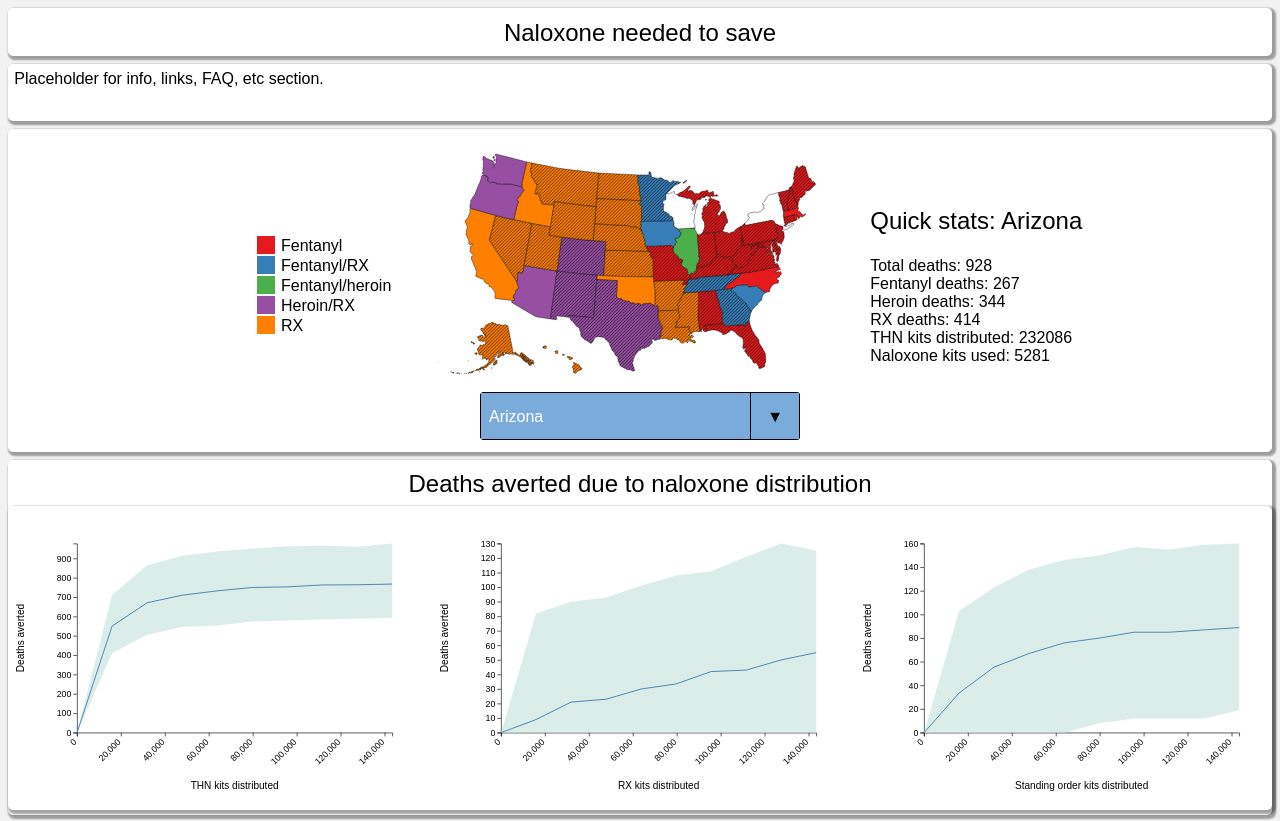
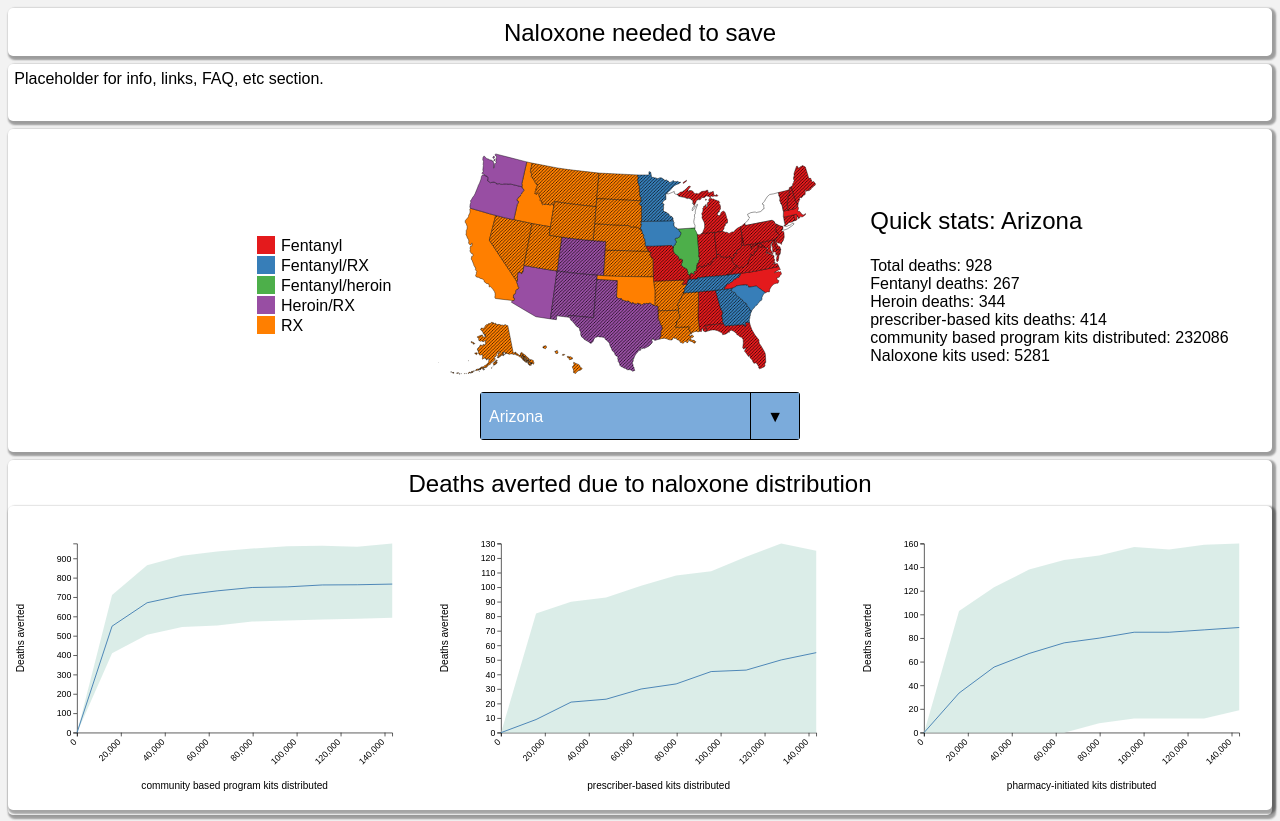
Before and after one commit to declanoller/naloxone-needed-to-save-site, a plain HTML site: page index.html in a window 1280 px wide. Shown: the top 821 px of the page. Drawn offline with nearby package versions, Linux system fonts and the light colour scheme.

Commit message:
Tidied up labelling. Moved javascript to main file.

```diff
--- a/index.html
+++ b/index.html
@@ -61,6 +61,12 @@
 
 </div>
 
+<div class="container", id="non_model_note">
+  <div class="item" id="header_links">
+    Note: Only community-based kits deaths averted provided for states not included
+    within the model fitting.
+  </div>
+</div>
 
 <div class="container plot_section">
   <div class="plot_section_title">
@@ -99,148 +105,7 @@
 
 
 
-<script type="text/javascript">
-
-function stateStatsOverview(data, state){
-
-  if (Object.keys(data).includes(state)) {
-    var text = ("<br/>Total deaths: " + data[state]["data_overview"]["yearly_deaths"]);
-    text += ("<br/>Fentanyl deaths: " + data[state]["data_overview"]["yearly_fentanyl_deaths"]);
-    text += ("<br/>Heroin deaths: " + data[state]["data_overview"]["yearly_heroin_deaths"]);
-    text += ("<br/>RX deaths: " + data[state]["data_overview"]["yearly_rx_deaths"]);
-    text += ("<br/>THN kits distributed: " + data[state]["data_overview"]["yearly_THN_kits_dist"]);
-    text += ("<br/>Naloxone kits used: " + data[state]["data_overview"]["kits_used"]);
-
-    return text;
-
-  }
-  else {
-    return '';
-  }
-
-
-}
-
-
-
-
-
-d3.json("all_states.json", function(error, nns_data) {
-    // List of groups (here I have one group per column)
-    //console.log(nns_data);
-    //console.log(Object.keys(nns_data));
-    var statesWithData = Object.keys(nns_data);
-
-    var state_selected = statesWithData[0];
-    var quick_info_title = "Quick stats: ";
-    var state_sel = d3.select("#stats_state_label")
-                    .append("text")
-                    .text(quick_info_title + state_selected);
-
-    var state_info = d3.select("#state_stats_overview")
-                    .append("text")
-                    .html(stateStatsOverview(nns_data, state_selected));
-
-
-
-
-
-
-
-
-// Load GeoJSON data and merge with states data
-d3.json("us-states.json", function(geo_json_data) {
-
-
-
-// Find the corresponding state inside the GeoJSON
-for (var j = 0; j < geo_json_data.features.length; j++)  {
-	var geo_json_dataState = geo_json_data.features[j].properties.name;
-
-    if (statesWithData.includes(geo_json_dataState)) {
-      var epidemic_type = nns_data[geo_json_dataState]["epidemic_type"];
-      var model_nonmodel = nns_data[geo_json_dataState]["model_nonmodel"];
-      geo_json_data.features[j].properties.epidemic_type = epidemic_type;
-      geo_json_data.features[j].properties.model_nonmodel = model_nonmodel;
-    }
-    else {
-      geo_json_data.features[j].properties.epidemic_type = "Unknown";
-      geo_json_data.features[j].properties.model_nonmodel = 'nonmodel';
-    }
-
-}
-
-
-
-var plot_1 = new PlotNNS("#plot_1", nns_data, "deaths_averted_curve", "THN kits distributed", "Deaths averted", state_selected);
-var plot_2 = new PlotNNS("#plot_2", nns_data, "deaths_averted_RX_curve", "RX kits distributed", "Deaths averted", state_selected);
-var plot_3 = new PlotNNS("#plot_3", nns_data, "deaths_averted_standing_order_curve", "Standing order kits distributed", "Deaths averted", state_selected);
-
-var plot_4 = new PlotNNS("#plot_4", nns_data, "pNX_vary_THN", "THN kits distributed", "Probability of naloxone use", state_selected);
-var plot_5 = new PlotNNS("#plot_5", nns_data, "pNX_vary_RX", "RX kits distributed", "Probability of naloxone use", state_selected);
-var plot_6 = new PlotNNS("#plot_6", nns_data, "pNX_vary_standing_order", "Standing order kits distributed", "Probability of naloxone use", state_selected);
-
-
-//////////////////////////////////
-//        UPDATE FUNCTIONS
-//////////////////////////////////
-
-function update(selectedGroup) {
-
-  if (statesWithData.includes(selectedGroup)){
-
-
-    console.log('updating to state: ' + selectedGroup);
-    state_selected = selectedGroup;
-    state_sel.text(quick_info_title + state_selected);
-    state_info.html(stateStatsOverview(nns_data, state_selected));
-
-    d3.select('#selectButton').property('value', state_selected);
-
-    plot_1.updateData(state_selected);
-    plot_2.updateData(state_selected);
-    plot_3.updateData(state_selected);
-    plot_4.updateData(state_selected);
-    plot_5.updateData(state_selected);
-    plot_6.updateData(state_selected);
-
-  }
-
-}
-
-var map_legend_obj = new MapLegend("#state_map", "#state_map_legend_box", geo_json_data.features, update);
-
-
-// add the options to the button
-d3.select("#selectButton")
-  .selectAll('myOptions')
-  .data(geo_json_data.features)
-  .enter()
-  .append('option')
-  .text(function (d) { return d.properties.name; }) // text showed in the menu
-  .attr("value", function (d) { return d.properties.name; }) // corresponding value returned by the button
-
-d3.select('#selectButton').property('value', state_selected);
-
-// When the button is changed, run the updateChart function
-d3.select("#selectButton").on("change", function(d) {
-    // recover the option that has been chosen
-    var selectedOption = d3.select(this).property("value");
-    // run the updateChart function with this selected option
-    update(selectedOption);
-})
-
-
-
-  update(state_selected);
-
-
-	});//us-states.json
-
-
-});//all_states.csv
-
-
+<script src="main.js">
 </script>
 
 
--- /dev/null
+++ b/main.js
@@ -0,0 +1,143 @@
+function stateStatsOverview(data, state){
+
+  if (Object.keys(data).includes(state)) {
+    var text = ("<br/>Total deaths: " + data[state]["data_overview"]["yearly_deaths"]);
+    text += ("<br/>Fentanyl deaths: " + data[state]["data_overview"]["yearly_fentanyl_deaths"]);
+    text += ("<br/>Heroin deaths: " + data[state]["data_overview"]["yearly_heroin_deaths"]);
+    text += ("<br/>prescriber-based kits deaths: " + data[state]["data_overview"]["yearly_rx_deaths"]);
+    text += ("<br/>community based program kits distributed: " + data[state]["data_overview"]["yearly_THN_kits_dist"]);
+    text += ("<br/>Naloxone kits used: " + data[state]["data_overview"]["kits_used"]);
+
+    return text;
+
+  }
+  else {
+    return '';
+  }
+
+
+}
+
+
+
+
+
+d3.json("all_states.json", function(error, nns_data) {
+    // List of groups (here I have one group per column)
+    //console.log(nns_data);
+    //console.log(Object.keys(nns_data));
+    var statesWithData = Object.keys(nns_data);
+
+    var state_selected = statesWithData[0];
+    var quick_info_title = "Quick stats: ";
+    var state_sel = d3.select("#stats_state_label")
+                    .append("text")
+                    .text(quick_info_title + state_selected);
+
+    var state_info = d3.select("#state_stats_overview")
+                    .append("text")
+                    .html(stateStatsOverview(nns_data, state_selected));
+
+
+
+
+
+
+
+
+// Load GeoJSON data and merge with states data
+d3.json("us-states.json", function(geo_json_data) {
+
+
+
+// Find the corresponding state inside the GeoJSON
+for (var j = 0; j < geo_json_data.features.length; j++)  {
+	var geo_json_dataState = geo_json_data.features[j].properties.name;
+
+    if (statesWithData.includes(geo_json_dataState)) {
+      var epidemic_type = nns_data[geo_json_dataState]["epidemic_type"];
+      var model_nonmodel = nns_data[geo_json_dataState]["model_nonmodel"];
+      geo_json_data.features[j].properties.epidemic_type = epidemic_type;
+      geo_json_data.features[j].properties.model_nonmodel = model_nonmodel;
+    }
+    else {
+      geo_json_data.features[j].properties.epidemic_type = "Unknown";
+      geo_json_data.features[j].properties.model_nonmodel = 'nonmodel';
+    }
+
+}
+
+
+
+var plot_1 = new PlotNNS("#plot_1", nns_data, "deaths_averted_curve", "community based program kits  distributed", "Deaths averted", state_selected);
+var plot_2 = new PlotNNS("#plot_2", nns_data, "deaths_averted_RX_curve", "prescriber-based kits distributed", "Deaths averted", state_selected);
+var plot_3 = new PlotNNS("#plot_3", nns_data, "deaths_averted_standing_order_curve", "pharmacy-initiated kits distributed", "Deaths averted", state_selected);
+
+var plot_4 = new PlotNNS("#plot_4", nns_data, "pNX_vary_THN", "community based program kits distributed", "Probability of naloxone use", state_selected);
+var plot_5 = new PlotNNS("#plot_5", nns_data, "pNX_vary_RX", "prescriber-based kits distributed", "Probability of naloxone use", state_selected);
+var plot_6 = new PlotNNS("#plot_6", nns_data, "pNX_vary_standing_order", "pharmacy-initiated kits distributed", "Probability of naloxone use", state_selected);
+
+
+//////////////////////////////////
+//        UPDATE FUNCTIONS
+//////////////////////////////////
+
+function update(selectedGroup) {
+
+  if (statesWithData.includes(selectedGroup)){
+
+
+    console.log('updating to state: ' + selectedGroup);
+    state_selected = selectedGroup;
+    state_sel.text(quick_info_title + state_selected);
+    state_info.html(stateStatsOverview(nns_data, state_selected));
+
+    d3.select('#selectButton').property('value', state_selected);
+
+    plot_1.updateData(state_selected);
+    plot_2.updateData(state_selected);
+    plot_3.updateData(state_selected);
+    plot_4.updateData(state_selected);
+    plot_5.updateData(state_selected);
+    plot_6.updateData(state_selected);
+
+    // update non model div
+    document.getElementById("non_model_note").style.display = "none";
+  }else{
+    // update non model div
+    document.getElementById("non_model_note").style.display = "block";
+  }
+
+}
+
+var map_legend_obj = new MapLegend("#state_map", "#state_map_legend_box", geo_json_data.features, update);
+
+
+// add the options to the button
+d3.select("#selectButton")
+  .selectAll('myOptions')
+  .data(geo_json_data.features)
+  .enter()
+  .append('option')
+  .text(function (d) { return d.properties.name; }) // text showed in the menu
+  .attr("value", function (d) { return d.properties.name; }) // corresponding value returned by the button
+
+d3.select('#selectButton').property('value', state_selected);
+
+// When the button is changed, run the updateChart function
+d3.select("#selectButton").on("change", function(d) {
+    // recover the option that has been chosen
+    var selectedOption = d3.select(this).property("value");
+    // run the updateChart function with this selected option
+    update(selectedOption);
+})
+
+
+
+  update(state_selected);
+
+
+	});//us-states.json
+
+
+});//all_states.csv
```
